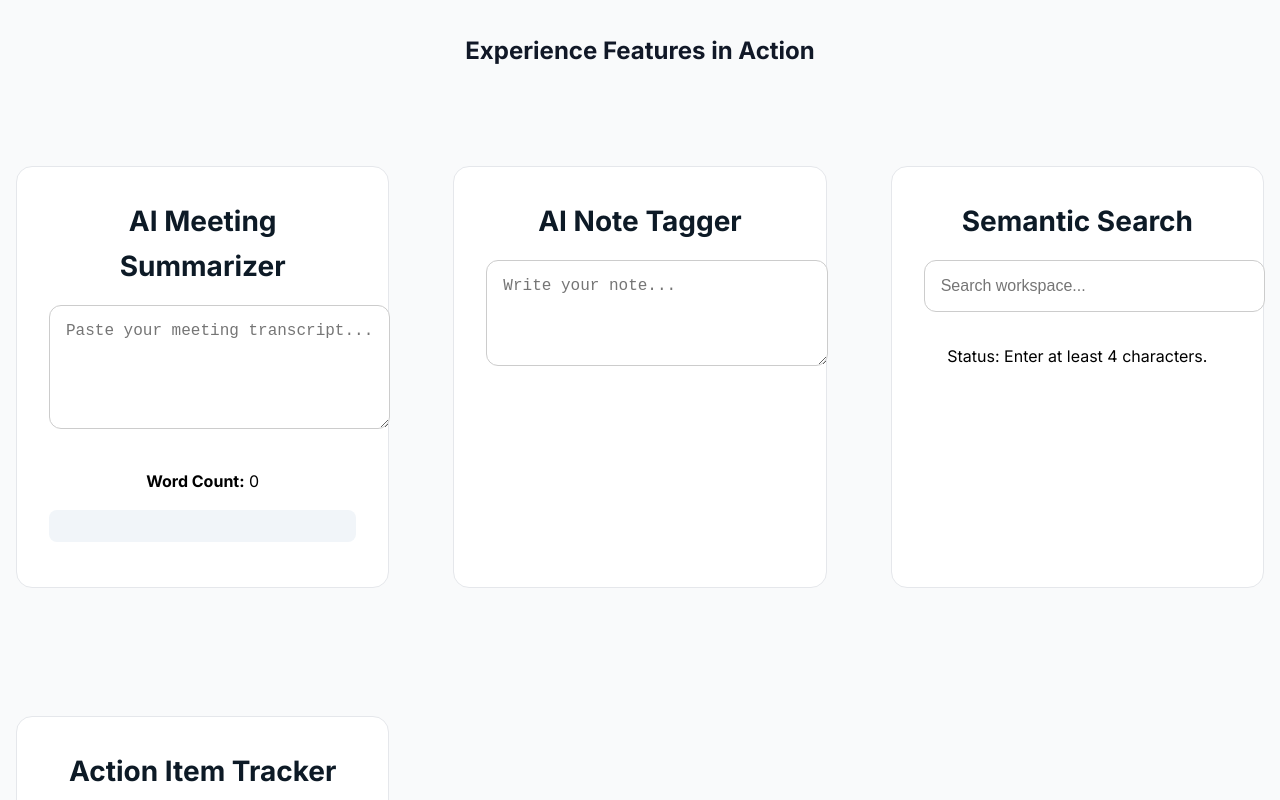
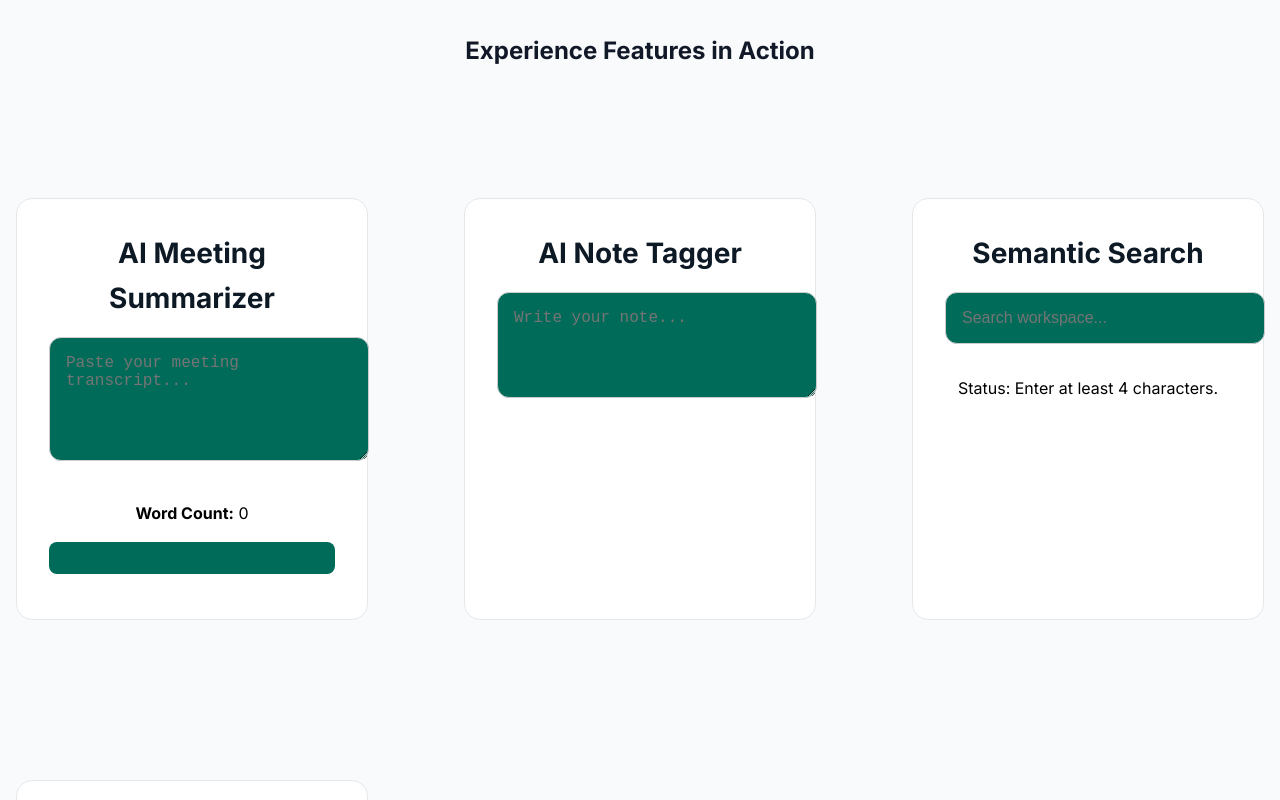
Before and after one commit to Abitha236/cortex, a Next.js app: page /features in a window 1280 px wide. Shown: the part 920-1720 px from the top of the page. Built offline with nearby package versions, Linux system fonts and the light colour scheme.

Commit message:
final updated

```diff
--- a/src/styles/globals.css
+++ b/src/styles/globals.css
@@ -168,8 +168,8 @@ h1, h2, h3 {
 }
 .demo-components {
   display: grid;
-  gap: 4rem;
-  margin-top: 4rem;
+  gap: 6rem;
+  margin-top: 6rem;
   grid-template-columns: repeat(auto-fit, minmax(300px, 1fr));
   color: #0369a1;
 }
@@ -403,7 +403,7 @@ h1, h2, h3 {
   font-size: 1rem;
   margin-bottom: 1rem;
   color: #000;
-  background-color: #fff;
+  background-color: #016b59;
   transition: border-color 0.3s ease;
 }
 
@@ -414,7 +414,7 @@ h1, h2, h3 {
 }
 
 pre {
-  background: #f1f5f9;
+  background: #016b59;
   padding: 1rem;
   border-radius: 8px;
   white-space: pre-wrap;
@@ -423,7 +423,7 @@ pre {
 
 .tag {
   display: inline-block;
-  background-color: #e0f2fe;
+  background-color:#016b59 ;
   color: #0369a1;
   padding: 0.4rem 0.8rem;
   margin: 0.3rem;
@@ -435,7 +435,7 @@ pre {
   border-left: 4px solid var(--primary);
   padding-left: 0.75rem;
   margin-bottom: 1rem;
-  background: #f1f5f9;
+  background: #016b59;
   border-radius: 8px;
   color: #000;
 }
@@ -454,4 +454,5 @@ pre {
 .action-tracker li.done {
   text-decoration: line-through;
   color: #999;
+  background: #016b59;
 }
```
